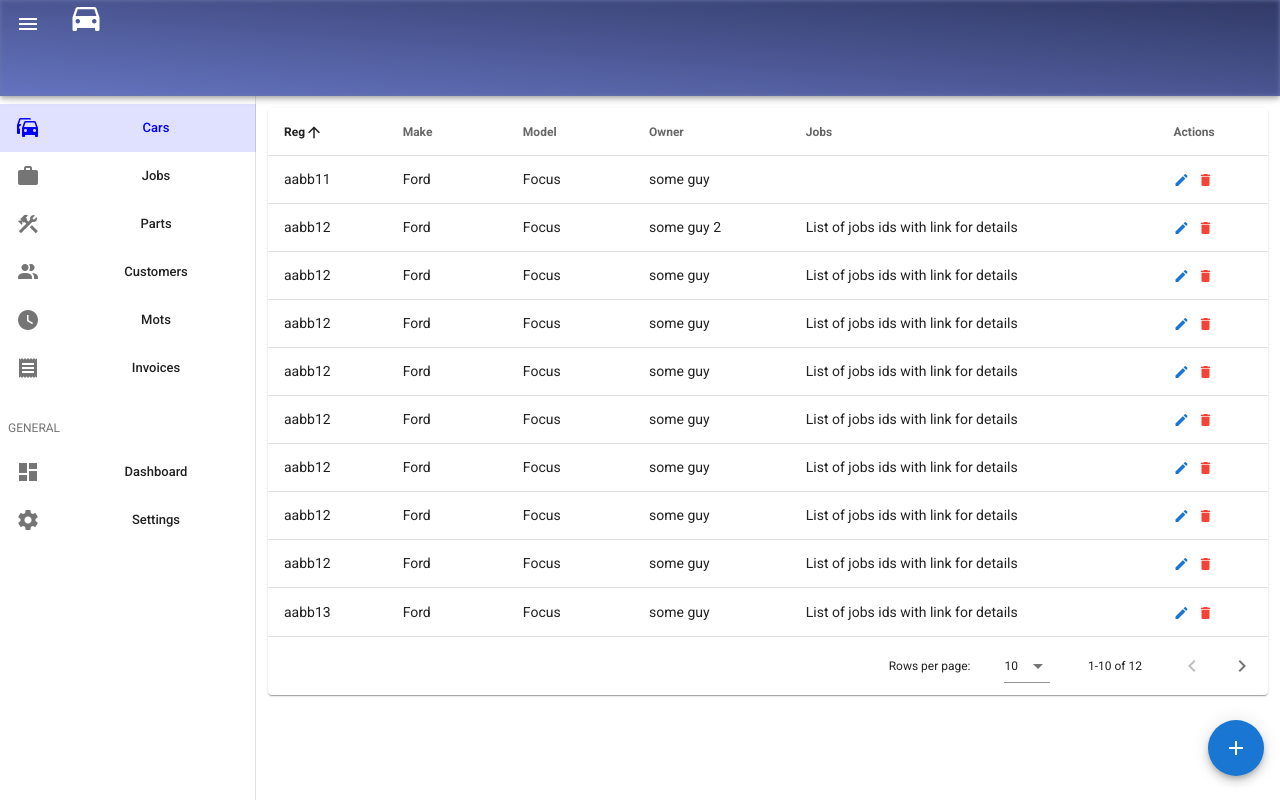
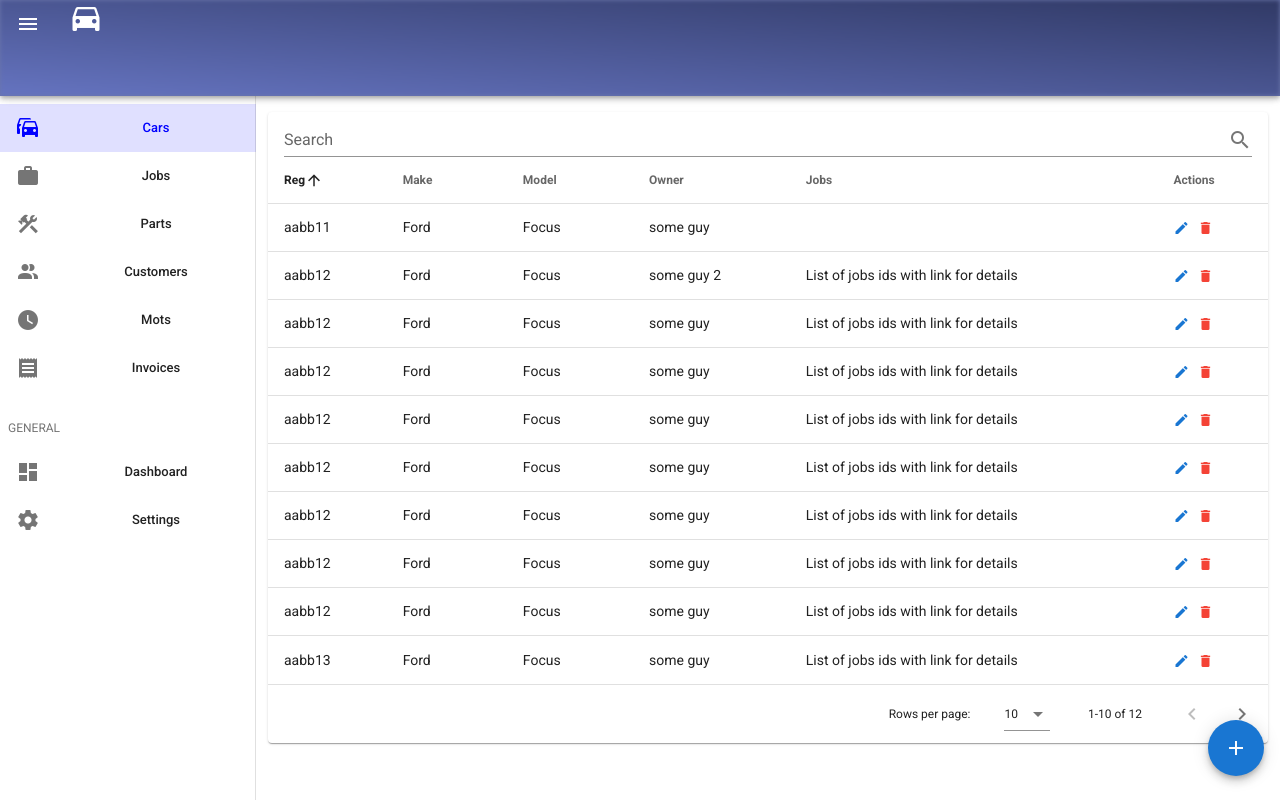
Before and after one commit to Jackuzi/GMS, a Vue app: page /cars in a window 1280 px wide. Built offline with nearby package versions, Linux system fonts and the light colour scheme.

Commit message:
refactoring

```diff
--- a/package.json
+++ b/package.json
@@ -13,7 +13,7 @@
     "python": "0.0.4",
     "vue": "^2.6.10",
     "vue-router": "^3.4.2",
-    "vuetify": "^2.4.0"
+    "vuetify": "^2.4.3"
   },
   "devDependencies": {
     "@vue/cli-plugin-babel": "^4.1.0",
--- a/src/App.vue
+++ b/src/App.vue
@@ -5,7 +5,7 @@
 </template>
 
 <script>
-import Main from "./components/Main.vue";
+import Main from "@/components/Main.vue";
 
 export default {
     name: "app",
--- a/src/views/Cars.vue
+++ b/src/views/Cars.vue
@@ -1,6 +1,22 @@
 <template>
-    <v-data-table :headers="headers" :items="cars" sort-by="reg" class="elevation-1">
+    <div>
+        <v-data-table :headers="headers" :search="search" :items="cars" sort-by="reg" class="elevation-1">
             <template v-slot:top>
+                <v-text-field class="mx-4" v-model="search" append-icon="mdi-magnify" label="Search" single-line hide-details></v-text-field>
+            </template>
+
+            <!-- table record controls -->
+            <template v-slot:item.actions="{ item }">
+                <v-icon small fab color="primary" class="mr-2" @click="editItem(item)">mdi-pencil</v-icon>
+                <v-icon small fab color="red" @click="deleteItem(item)">mdi-delete</v-icon>
+            </template>
+            <template v-slot:no-data>
+                <v-btn color="primary" @click="initialize">Reset</v-btn>
+            </template>
+            <!--end table record controls -->
+        </v-data-table>
+
+        <!-- modal form for edit or create -->
         <v-form v-model="isValid">
             <v-dialog v-model="dialog" max-width="500px" persistent>
                 <template v-slot:activator="{ on, attrs }">
@@ -40,16 +56,8 @@
                 </v-card>
             </v-dialog>
         </v-form>
-        </template>
-
-        <template v-slot:item.actions="{ item }">
-            <v-icon small fab color="primary" class="mr-2" @click="editItem(item)">mdi-pencil</v-icon>
-            <v-icon small fab color="red" @click="deleteItem(item)">mdi-delete</v-icon>
-        </template>
-        <template v-slot:no-data>
-            <v-btn color="primary" @click="initialize">Reset</v-btn>
-        </template>
-    </v-data-table>
+        <!-- end of modal form for edit or create -->
+    </div>
 </template>
 
 <script>
@@ -58,7 +66,7 @@ export default {
     data: () => ({
         isValid: true,
         dialog: false,
-
+        search: "",
         regRule: [(v) => !!v || "Reg is required"],
         modelRule: [(v) => !!v || "Model is required"],
         makeRule: [(v) => !!v || "Make is required"],
@@ -227,3 +235,5 @@ export default {
     },
 };
 </script>
+<style lang="scss" scoped>
+</style>
--- a/src/views/Jobs.vue
+++ b/src/views/Jobs.vue
@@ -1,5 +1,9 @@
 <template>
-    <v-data-table :headers="headers" :items="jobs" sort-by="date" class="elevation-1">
+    <div>
+        <v-data-table :headers="headers" :search="search" :items="jobs" sort-by="date" class="elevation-1">
+            <template v-slot:top>
+                <v-text-field class="mx-4" v-model="search" append-icon="mdi-magnify" label="Search" single-line hide-details></v-text-field>
+            </template>
             <template v-slot:item.actions="{ item }">
                 <JobModal :modal.sync="dialog" :item="item" :jobs="jobs" />
             </template>
@@ -7,16 +11,18 @@
                 <v-btn color="primary" @click="initialize">Reset</v-btn>
             </template>
         </v-data-table>
+    </div>
 </template>
 
 <script>
-import JobModal from "../components/JobModal";
+import JobModal from "@/components/JobModal";
 
 export default {
     components: { JobModal },
     //get all jobs endpoint call
 
     data: () => ({
+        search: "",
         dialog: false,
         isValid: true,
         customers: [],
```
Also changed, not shown: src/components/JobModal.vue (+4 -4 lines), 1 other file (tests, documents, lock files or other folders). Lines whose indentation alone changed are shown as unchanged.
